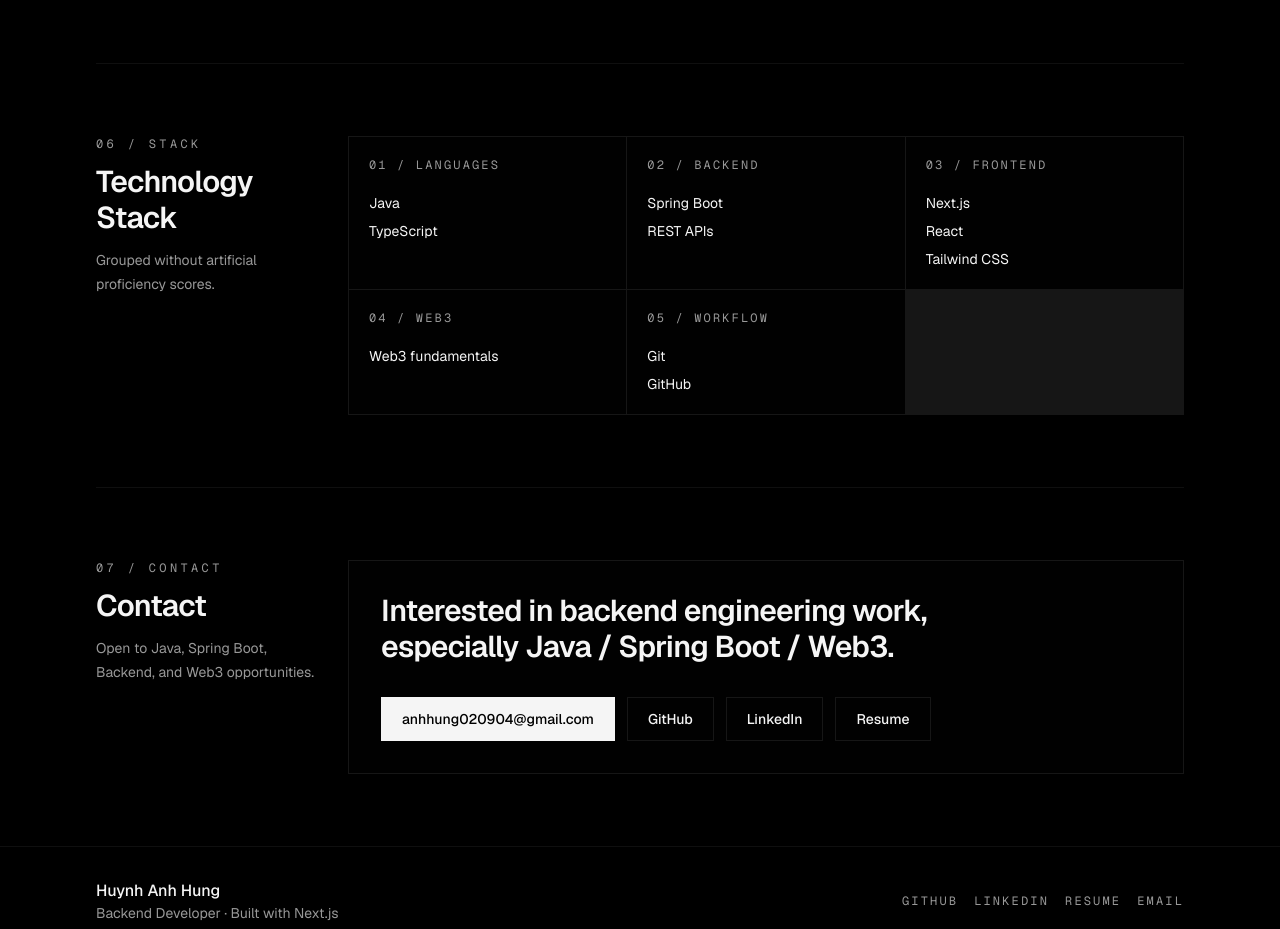
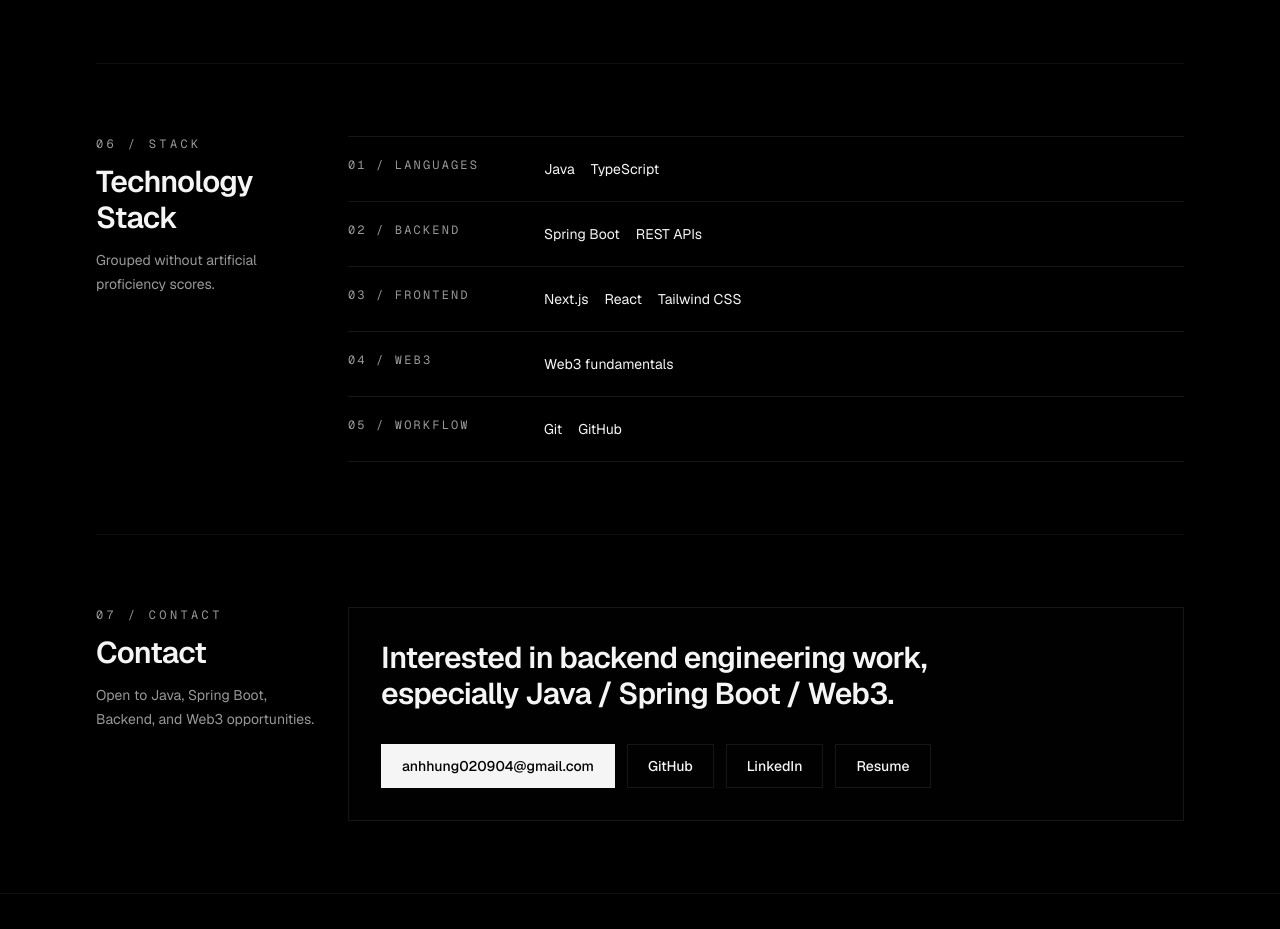
Before and after one commit to DarqPL/hungportfolio, a Next.js app: page / in a window 1280 px wide. Shown: the part 1380-2309 px from the top of the page. Built offline with nearby package versions, Linux system fonts and the light colour scheme; no server answers.

Commit message:
fix: improve stack section wrapping

```diff
--- a/src/components/sections/stack-section.tsx
+++ b/src/components/sections/stack-section.tsx
@@ -13,15 +13,15 @@ export function StackSection() {
       title="Technology Stack"
       description="Grouped without artificial proficiency scores."
     >
-      <div className="grid gap-px overflow-hidden border border-border bg-border sm:grid-cols-2 lg:grid-cols-3">
+      <div className="divide-y divide-border border-y border-border">
         {stackGroups.map((group, index) => (
-          <article key={group.id} className="bg-card p-5">
-            <p className="font-mono text-xs uppercase tracking-[0.18em] text-muted-foreground">
+          <article key={group.id} className="grid gap-4 py-5 sm:grid-cols-[180px_1fr] sm:items-start">
+            <h3 className="font-mono text-xs uppercase tracking-[0.18em] text-muted-foreground">
               {String(index + 1).padStart(2, "0")} / {group.label}
-            </p>
-            <ul className="mt-5 space-y-2">
+            </h3>
+            <ul className="flex flex-wrap gap-x-4 gap-y-2">
               {group.items.map((item) => (
-                <li key={item} className="text-sm text-foreground">
+                <li key={item} className="text-sm leading-6 text-foreground">
                   {item}
                 </li>
               ))}
```
